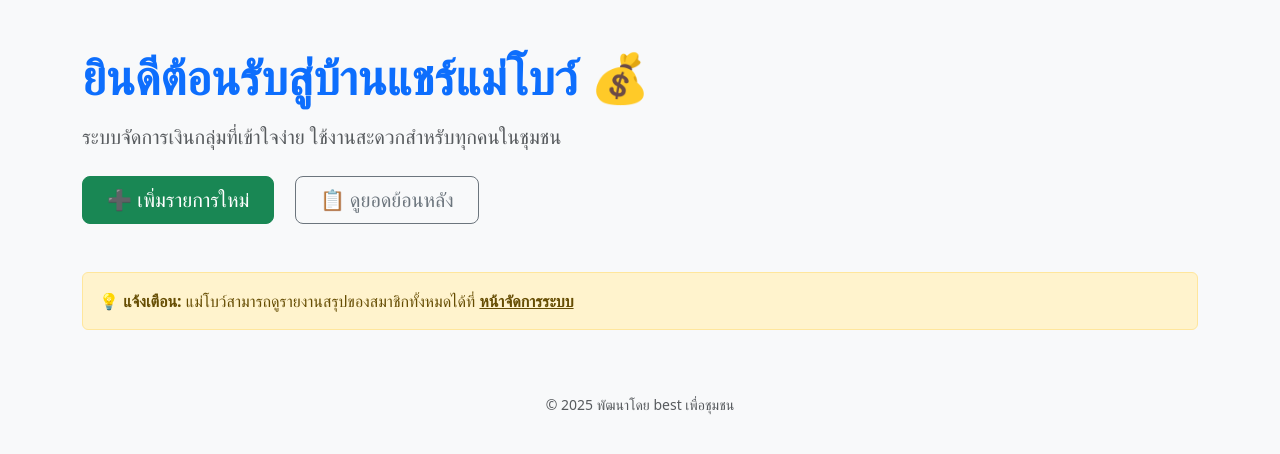
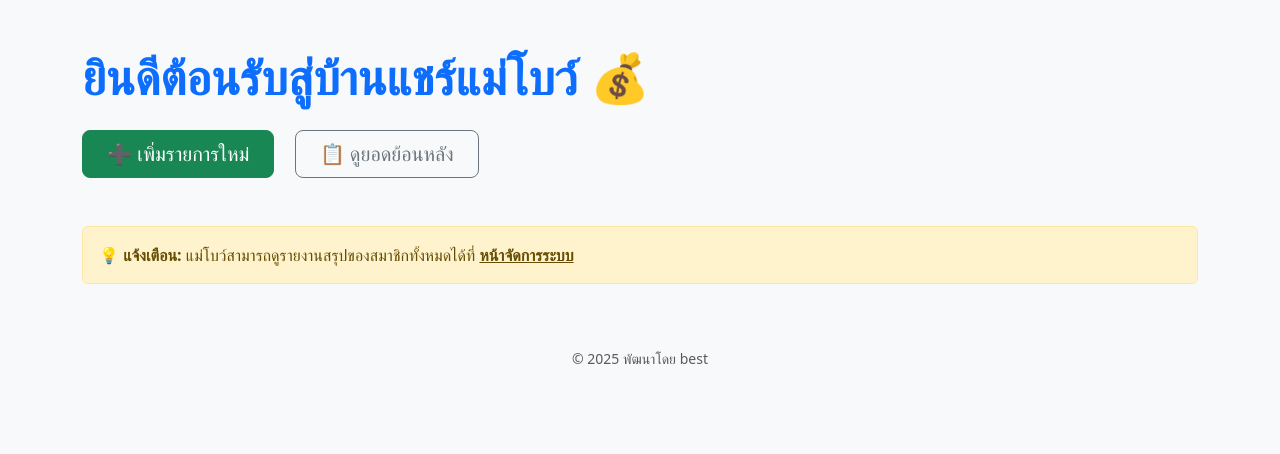
Before and after one commit to cbtbest01/baan-share, a Flask app: page / in a window 1280 px wide. Shown: the part 56-510 px from the top of the page. Run offline with Flask 3, Linux system fonts and the light colour scheme.

Commit message:
✨ อัปเดตหน้า...หรือฟีเจอร์ใหม่

```diff
--- a/templates/base.html
+++ b/templates/base.html
@@ -33,7 +33,7 @@
   </main>
 
   <footer class="text-center text-muted small pb-4">
-    &copy; {{ year }} พัฒนาโดย best เพื่อชุมชน
+    &copy; {{ year }} พัฒนาโดย best
   </footer>
 
   <script src="https://cdn.jsdelivr.net/npm/bootstrap@5.3.3/dist/js/bootstrap.bundle.min.js"></script>
--- a/templates/home.html
+++ b/templates/home.html
@@ -4,7 +4,6 @@
 
 {% block content %}
   <h1 class="display-5 fw-bold text-primary mb-3">ยินดีต้อนรับสู่บ้านแชร์แม่โบว์ 💰</h1>
-  <p class="lead text-muted">ระบบจัดการเงินกลุ่มที่เข้าใจง่าย ใช้งานสะดวกสำหรับทุกคนในชุมชน</p>
 
   <div class="mt-4">
     <a href="/add" class="btn btn-success btn-lg px-4">➕ เพิ่มรายการใหม่</a>
```
